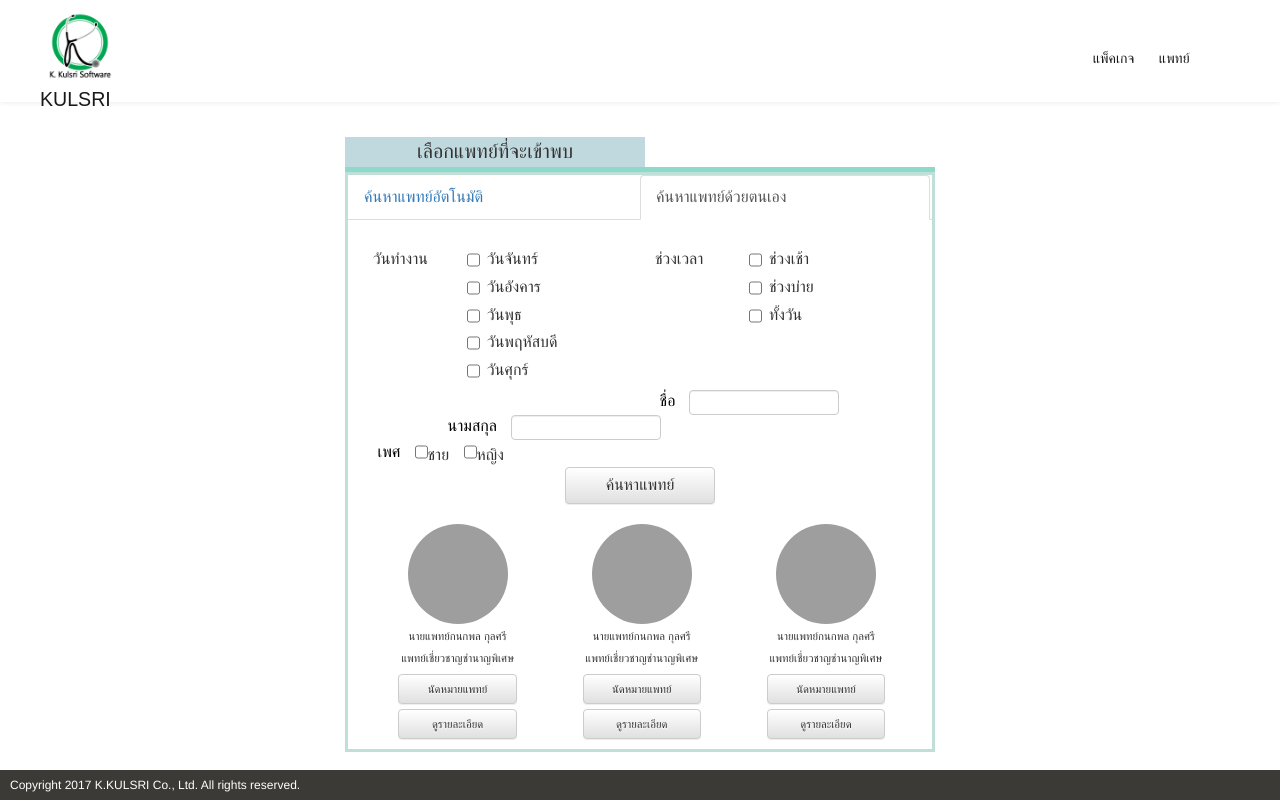
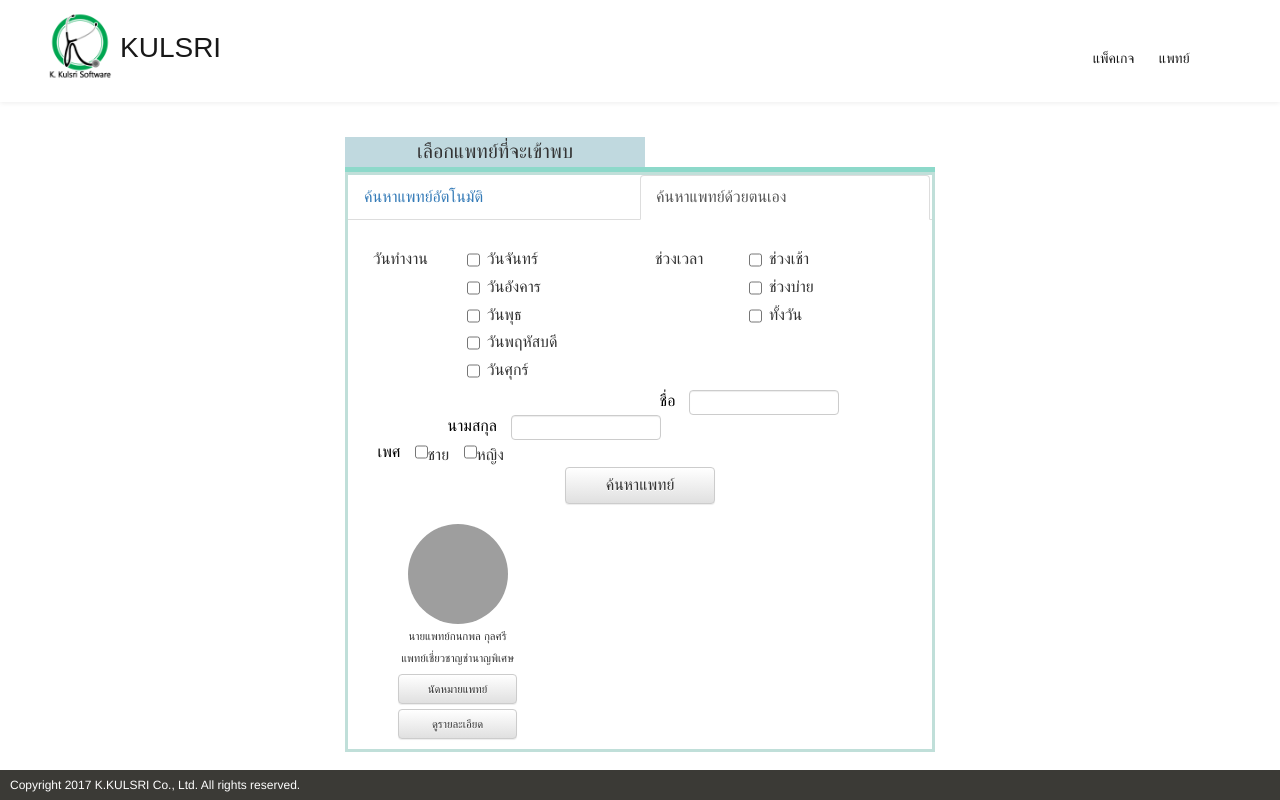
Before and after one commit to K-KulsriSoftware/KKulsri_Hospital, a Django app: page /doctor-search in a window 1280 px wide. Run offline with Django 3.2, Linux system fonts and the light colour scheme; some libraries are stand-ins or nearby versions; grey boxes are pictures that could not be loaded.

Commit message:
edit css&html

```diff
--- a/KKulsri_Hospital/app/static/app/css/doctor-search.css
+++ b/KKulsri_Hospital/app/static/app/css/doctor-search.css
@@ -158,11 +158,6 @@ div.plamimg{
   background-color:transparent;
 }
 
-span{
-  font-size:70%;
-  width:100%;
-}
-
 div.result-block{
   width:30%;
   display:inline-block;
@@ -215,3 +210,23 @@ div.div-name{
 span#heading{
   font-size:20px;
 }
+
+span.span-heading{
+  font-size:20px;
+}
+
+span.span-detail{
+  font-size:70%;
+  width:100%;
+}
+
+button.btn.btn-default.btn-summit{
+  width:150px;
+  font-size:16px;
+}
+
+div.container.container-set{
+  padding:10px;
+  width:100%;
+  text-align:center;
+}
--- a/KKulsri_Hospital/app/templates/app/doctor-search.html
+++ b/KKulsri_Hospital/app/templates/app/doctor-search.html
@@ -4,7 +4,7 @@
     {% load staticfiles %}
     <link rel="stylesheet" type="text/css" href="{% static 'app/css/doctor-search.css' %}" />
     <div id="all-page">
-        <div id="head"><span id="heading">เลือกแพทย์ที่จะเข้าพบ </span></div>
+        <div id="head"><span id="headpage" class="span-heading">เลือกแพทย์ที่จะเข้าพบ </span></div>
         <div id="crossline"></div>
         <div id="choose-manual">
             <ul class="nav nav-tabs">
@@ -72,47 +72,23 @@
                         </div>
                     </form>
                     <form id="confirm" class="form-inline">
-                        <button class="btn btn-default" type="button" id="summit">ค้นหาแพทย์ </button>
+                        <button class="btn btn-default btn-summit" type="button" id="summit">ค้นหาแพทย์ </button>
                     </form>
                 </div>
-                <div class="container" id="result">
+                <div class="container container-set" id="result">
                     <div class="result-block">
                         <div class="div-img-circle"><img src="assets/img/pexels-photo.jpg" class="img-cir"></div>
-                        <div class="div-name"><span>นายแพทย์กนกพล กุลศรี </span></div><span>แพทย์เชี่ยวชาญชำนาญพิเศษ </span>
-                        <button class="btn btn-default btn-res" type="button">นัดหมายแพทย์</button>
-                        <button class="btn btn-default btn-res" type="button">ดูรายละเอียด </button>
-                    </div>
-                    <div class="result-block">
-                        <div class="div-img-circle"><img src="assets/img/pexels-photo.jpg" class="img-cir"></div>
-                        <div class="div-name"><span>นายแพทย์กนกพล กุลศรี </span></div><span>แพทย์เชี่ยวชาญชำนาญพิเศษ </span>
-                        <button class="btn btn-default btn-res" type="button">นัดหมายแพทย์</button>
-                        <button class="btn btn-default btn-res" type="button">ดูรายละเอียด </button>
-                    </div>
-                    <div class="result-block">
-                        <div class="div-img-circle"><img src="assets/img/pexels-photo.jpg" class="img-cir"></div>
-                        <div class="div-name"><span>นายแพทย์กนกพล กุลศรี </span></div><span>แพทย์เชี่ยวชาญชำนาญพิเศษ </span>
+                        <div class="div-name"><span class="span-detail">นายแพทย์กนกพล กุลศรี </span></div><span class="span-detail">แพทย์เชี่ยวชาญชำนาญพิเศษ </span>
                         <button class="btn btn-default btn-res" type="button">นัดหมายแพทย์</button>
                         <button class="btn btn-default btn-res" type="button">ดูรายละเอียด </button>
                     </div>
                 </div>
             </div>
             <div id="auto-page">
-                <div class="container" id="auto-result">
+                <div class="container container-set" id="auto-result">
                     <div class="auto-result-block">
                         <div class="div-img-circle"><img src="assets/img/pexels-photo.jpg" class="img-cir"></div>
-                        <div class="div-name"><span>นายแพทย์กนกพล กุลศรี</span></div><span>แพทย์เชี่ยวชาญชำนาญพิเศษ </span>
-                        <button class="btn btn-default btn-res" type="button">นัดหมายแพทย์ </button>
-                        <button class="btn btn-default btn-res" type="button">ดูรายละเอียด </button>
-                    </div>
-                    <div class="auto-result-block">
-                        <div class="div-img-circle"><img src="assets/img/pexels-photo.jpg" class="img-cir"></div>
-                        <div class="div-name"><span>นายแพทย์กนกพล กุลศรี</span></div><span>แพทย์เชี่ยวชาญชำนาญพิเศษ </span>
-                        <button class="btn btn-default btn-res" type="button">นัดหมายแพทย์ </button>
-                        <button class="btn btn-default btn-res" type="button">ดูรายละเอียด </button>
-                    </div>
-                    <div class="auto-result-block">
-                        <div class="div-img-circle"><img src="assets/img/pexels-photo.jpg" class="img-cir"></div>
-                        <div class="div-name"><span>นายแพทย์กนกพล กุลศรี</span></div><span>แพทย์เชี่ยวชาญชำนาญพิเศษ </span>
+                        <div class="div-name"><span class="span-detail">นายแพทย์กนกพล กุลศรี</span></div><span class="span-detail">แพทย์เชี่ยวชาญชำนาญพิเศษ </span>
                         <button class="btn btn-default btn-res" type="button">นัดหมายแพทย์ </button>
                         <button class="btn btn-default btn-res" type="button">ดูรายละเอียด </button>
                     </div>
```
